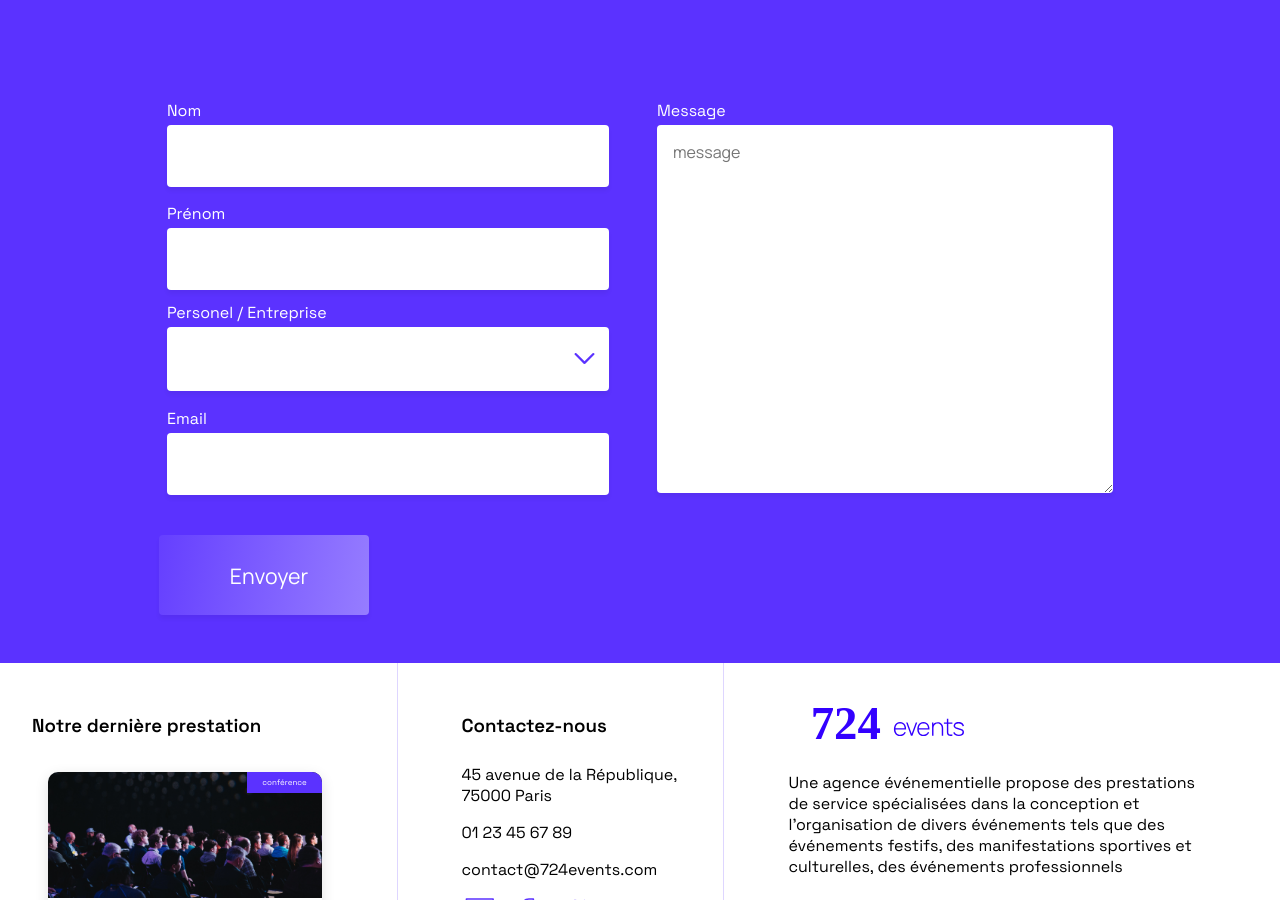
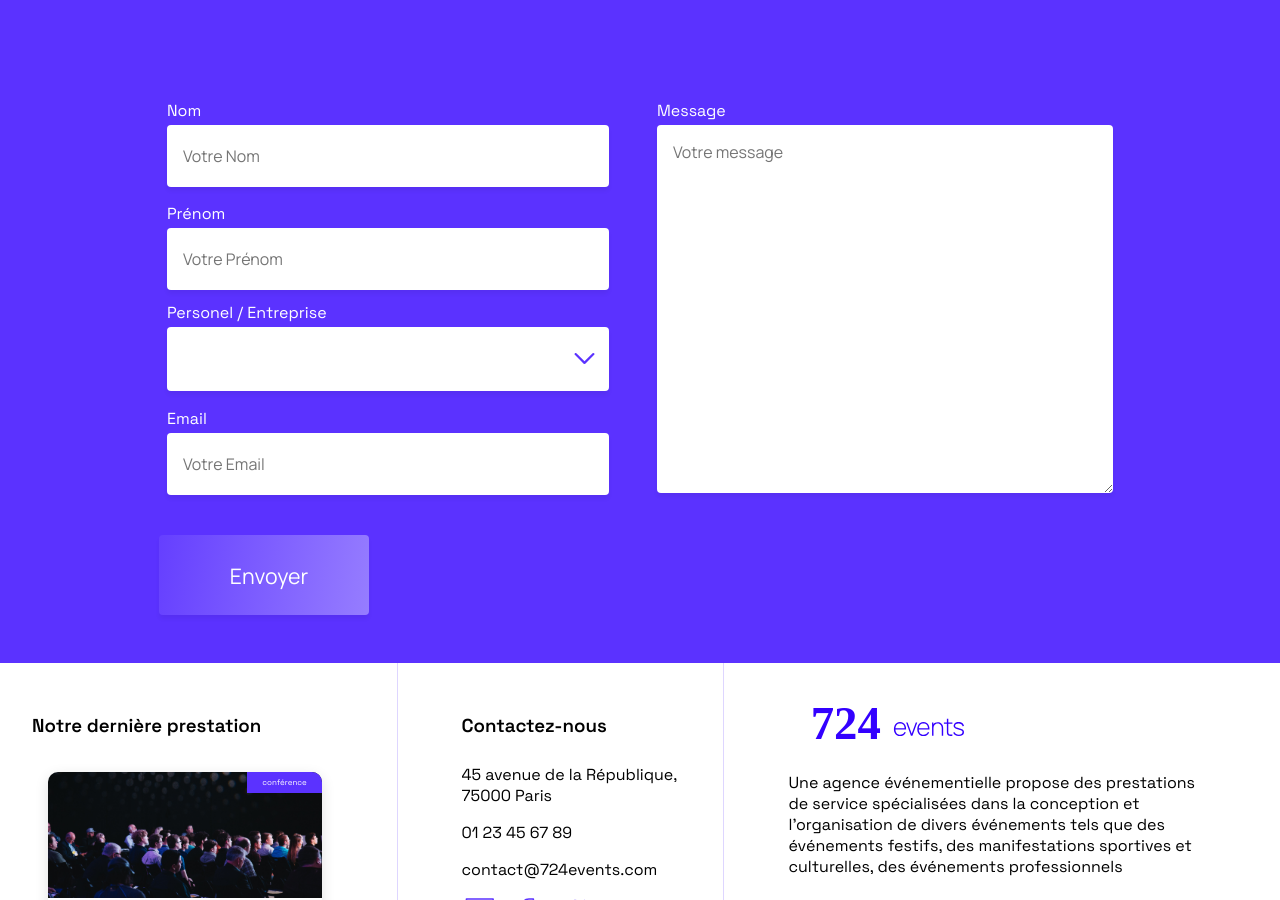
Before and after one commit to SopMI82/Projet-724Events, a React (Create React App) app: page / in a window 1280 px wide. Shown: the part 5460-6360 px from the top of the page. Built offline with nearby package versions, Linux system fonts and the light colour scheme.

Commit message:
Verification du formulaire avant envoi.

```diff
--- a/src/components/Field/index.js
+++ b/src/components/Field/index.js
@@ -6,7 +6,7 @@ export const FIELD_TYPES = {
   TEXTAREA: "textarea",
 };
 
-const Field = ({ type = FIELD_TYPES.INPUT_TEXT, label, name, placeholder, value, onChange }) => {
+const Field = ({ type = FIELD_TYPES.INPUT_TEXT, label, name, placeholder, value, onChange, error }) => {
   const inputProps = {
     name,
     placeholder,
@@ -23,6 +23,7 @@ const Field = ({ type = FIELD_TYPES.INPUT_TEXT, label, name, placeholder, value,
       ) : (
         <input type="text" {...inputProps} />
       )}
+      {error && <p className="error-message">{error}</p>}
     </div>
   );
 };
@@ -34,6 +35,7 @@ Field.propTypes = {
   placeholder: PropTypes.string,
   value: PropTypes.string,
   onChange: PropTypes.func,
+  error: PropTypes.string,
 };
 
 Field.defaultProps = {
@@ -43,6 +45,7 @@ Field.defaultProps = {
   name: "field-name",
   value: "",
   onChange: () => null,
+  error: "",
 };
 
 export default Field;
--- a/src/components/Field/style.scss
+++ b/src/components/Field/style.scss
@@ -6,11 +6,24 @@
   color: $black;
   align-items: flex-start;
   margin: 8px;
+      position: relative;
+
   span {
     font-size: 12pt;
     margin-bottom: 4px;
   }
+
+  .error-message {
+    color: red;
+    font-size: 1em;
+    font-weight: 600;
+    margin-top: 5px;
+    position: absolute;
+    bottom: 2px;
+    left: 16px;
+  }
 }
+
 input {
   height: 60px;
   min-width: 424px;
@@ -21,12 +34,15 @@ input {
   border: none;
   box-shadow: 0px 4px 4px rgba(0, 0, 0, 0.05);
   color: $black;
+
   &:focus {
     color: $primary;
   }
 
-  font-family: "Manrope", sans-serif;
+  font-family: "Manrope",
+  sans-serif;
 }
+
 textarea {
   height: 336px;
   min-width: 424px;
@@ -36,9 +52,11 @@ textarea {
   border: none;
   box-shadow: 0px 4px 4px rgba(0, 0, 0, 0.05);
   color: $black;
+
   &:focus {
     color: $primary;
   }
 
-  font-family: "Manrope", sans-serif;
+  font-family: "Manrope",
+  sans-serif;
 }
--- a/src/containers/Form/index.js
+++ b/src/containers/Form/index.js
@@ -15,12 +15,20 @@ const Form = ({ onSuccess, onError }) => {
     email: "",
     message: ""
   });
+  const [errors, setErrors] = useState({});
 
   const handleInputChange = (name, value) => {
     setFormData(prevData => ({
       ...prevData,
       [name]: value
     }));
+    // Effacer l'erreur lorsque l'utilisateur commence à taper
+    if (errors[name]) {
+      setErrors(prevErrors => ({
+        ...prevErrors,
+        [name]: ""
+      }));
+    }
   };
 
   const resetForm = () => {
@@ -31,11 +39,32 @@ const Form = ({ onSuccess, onError }) => {
       email: "",
       message: ""
     });
+    setErrors({});
+  };
+
+  const validateForm = () => {
+    const newErrors = {};
+    if (!formData.nom) newErrors.nom = "Ce champ est requis";
+    if (!formData.prenom) newErrors.prenom = "Ce champ est requis";
+    if (!formData.email) {
+      newErrors.email = "Ce champ est requis";
+    } else {
+      const emailRegex = /^[^\s@]+@[^\s@]+\.[^\s@]+$/;
+      if (!emailRegex.test(formData.email)) {
+        newErrors.email = "Adresse email invalide";
+      }
+    }
+    if (!formData.message) newErrors.message = "Ce champ est requis";
+
+    setErrors(newErrors);
+    return Object.keys(newErrors).length === 0;
   };
 
   const sendContact = useCallback(
     async (evt) => {
       evt.preventDefault();
+      if (!validateForm()) return;
+
       setSending(true);
       try {
         await mockContactApi();
@@ -47,7 +76,7 @@ const Form = ({ onSuccess, onError }) => {
         onError(err);
       }
     },
-    [onSuccess, onError]
+    [onSuccess, onError, formData]
   );
 
   return (
@@ -55,18 +84,20 @@ const Form = ({ onSuccess, onError }) => {
       <div className="row">
         <div className="col">
           <Field
-            placeholder=""
+            placeholder="Votre nom"
             label="Nom"
             name="nom"
             value={formData.nom}
             onChange={(e) => handleInputChange("nom", e.target.value)}
+            error={errors.nom}
           />
           <Field
-            placeholder=""
+            placeholder="Votre prénom"
             label="Prénom"
             name="prenom"
             value={formData.prenom}
             onChange={(e) => handleInputChange("prenom", e.target.value)}
+            error={errors.prenom}
           />
           <Select
             selection={["Personel", "Entreprise"]}
@@ -78,11 +109,12 @@ const Form = ({ onSuccess, onError }) => {
             isFormSelect
           />
           <Field
-            placeholder=""
+            placeholder="Votre email"
             label="Email"
             name="email"
             value={formData.email}
             onChange={(e) => handleInputChange("email", e.target.value)}
+            error={errors.email}
           />
           <Button type={BUTTON_TYPES.SUBMIT} disabled={sending}>
             {sending ? "En cours" : "Envoyer"}
@@ -90,12 +122,13 @@ const Form = ({ onSuccess, onError }) => {
         </div>
         <div className="col">
           <Field
-            placeholder="message"
+            placeholder="Votre message"
             label="Message"
             type={FIELD_TYPES.TEXTAREA}
             name="message"
             value={formData.message}
             onChange={(e) => handleInputChange("message", e.target.value)}
+            error={errors.message}
           />
         </div>
       </div>
```
